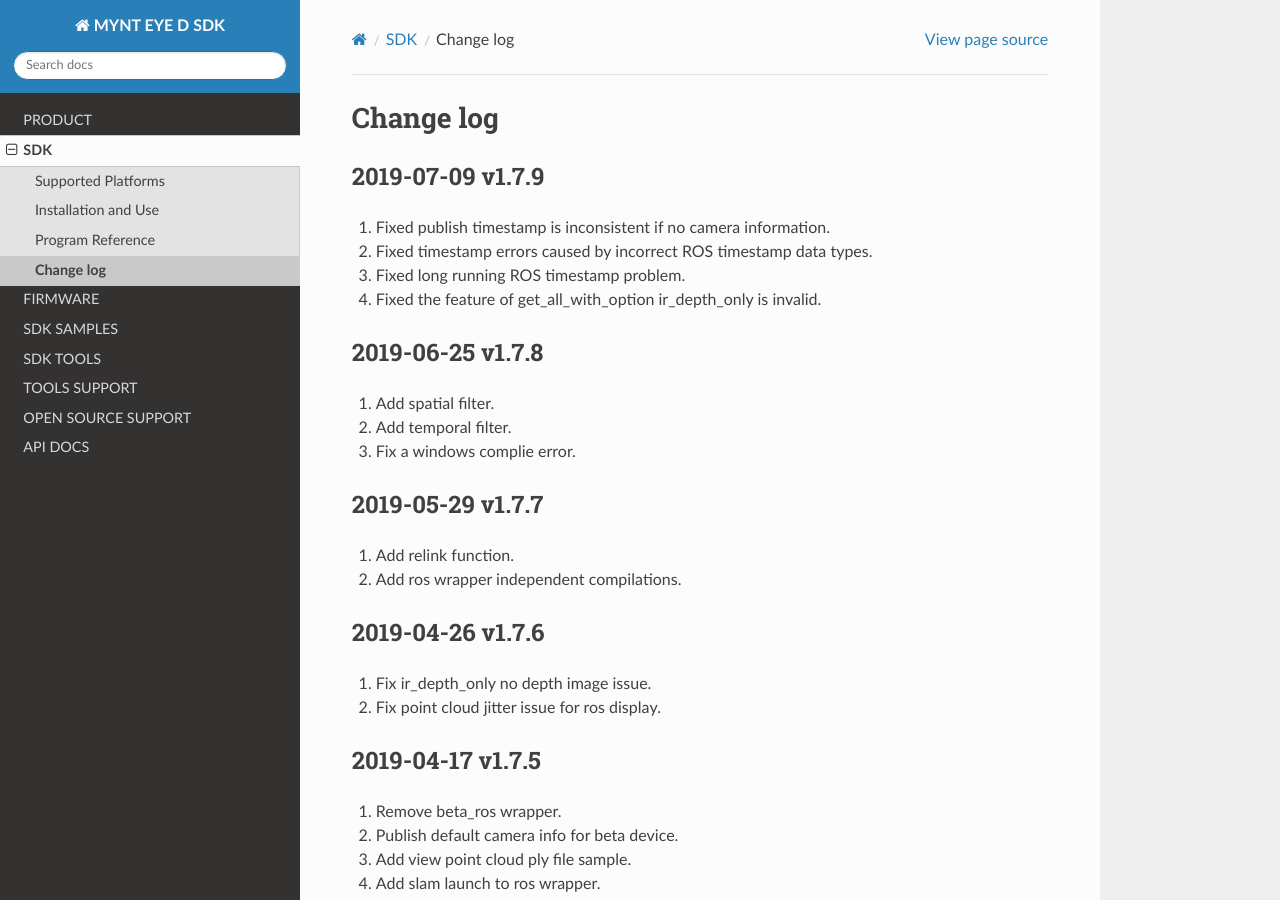
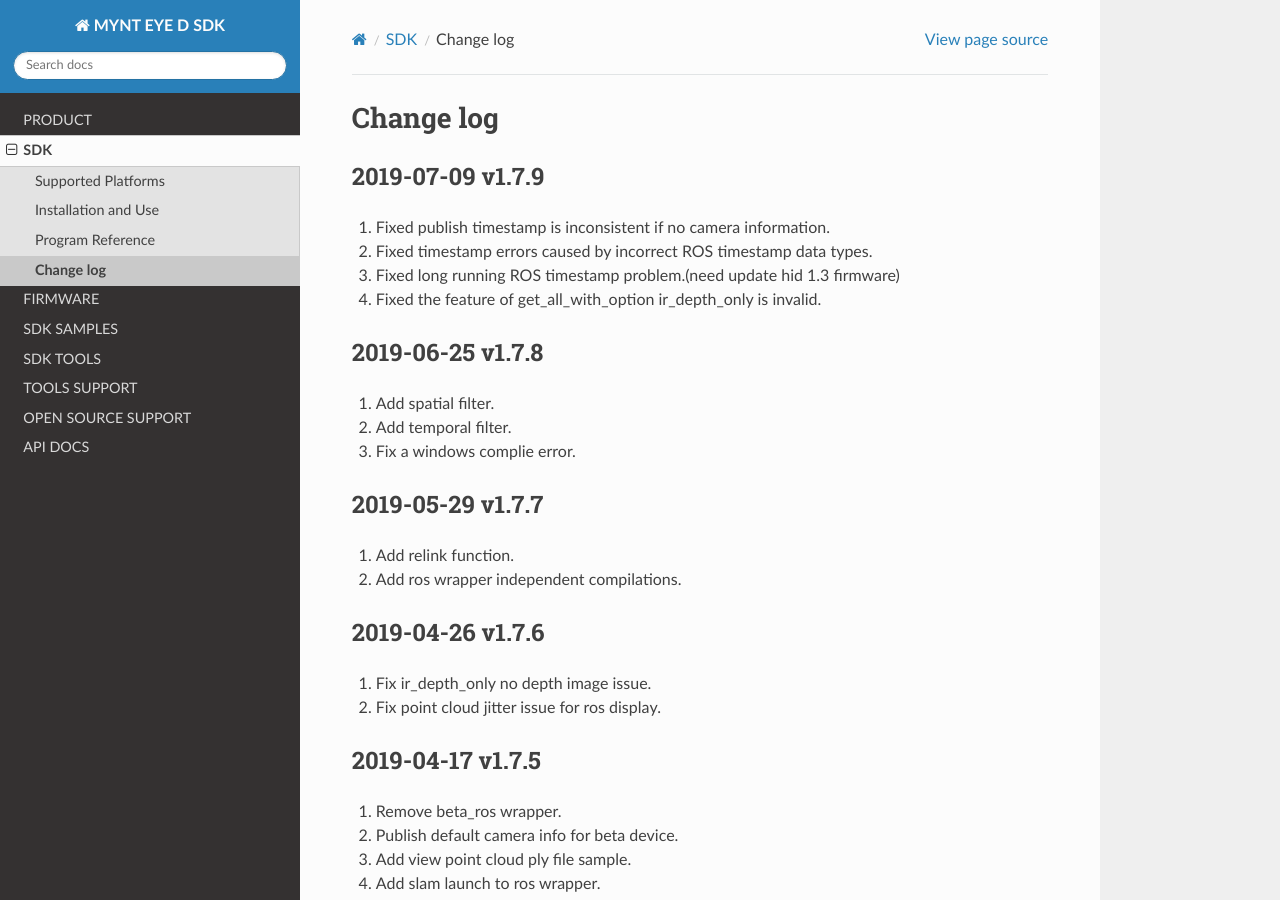
Before and after one commit to slightech/MYNT-EYE-D-SDK, a Sphinx documentation site: the page built from docs/sdk/change_log.rst, in a window 1280 px wide and 900 px high. Built offline with Sphinx 7.4.7 and the Read the Docs theme 2.0.0, drawn with Linux system fonts in a browser that asks for light colours; pages that are not in the unit, such as notebooks, are missing from menus.

Commit message:
docs(*)：update hid 1.3

```diff
--- a/docs/firmware/update_hid_firmware.rst
+++ b/docs/firmware/update_hid_firmware.rst
@@ -6,7 +6,7 @@
 Get Auxiliary Chip Firmware
 ----------------------------
 
-Latest firmware: mynteye-d-hid-firmware-1.2.bin `Google
+Latest firmware: mynteye-d-hid-firmware-1.3.bin `Google
 Drive <https://drive.google.com/open?id=1gAbTf6W10a8iwT7L9TceMVgxQCWKnEsx>`__,
 `Baidu Pan <https://pan.baidu.com/s/1sZKxugg5P8Dk5QgneA9ttw>`__
 
--- a/docs/sdk/change_log.rst
+++ b/docs/sdk/change_log.rst
@@ -11,7 +11,7 @@
 
 2. Fixed timestamp errors caused by incorrect ROS timestamp data types.
 
-3. Fixed long running ROS timestamp problem.
+3. Fixed long running ROS timestamp problem.(need update hid 1.3 firmware)
 
 4. Fixed the feature of get_all_with_option ir_depth_only is invalid.
 
```
